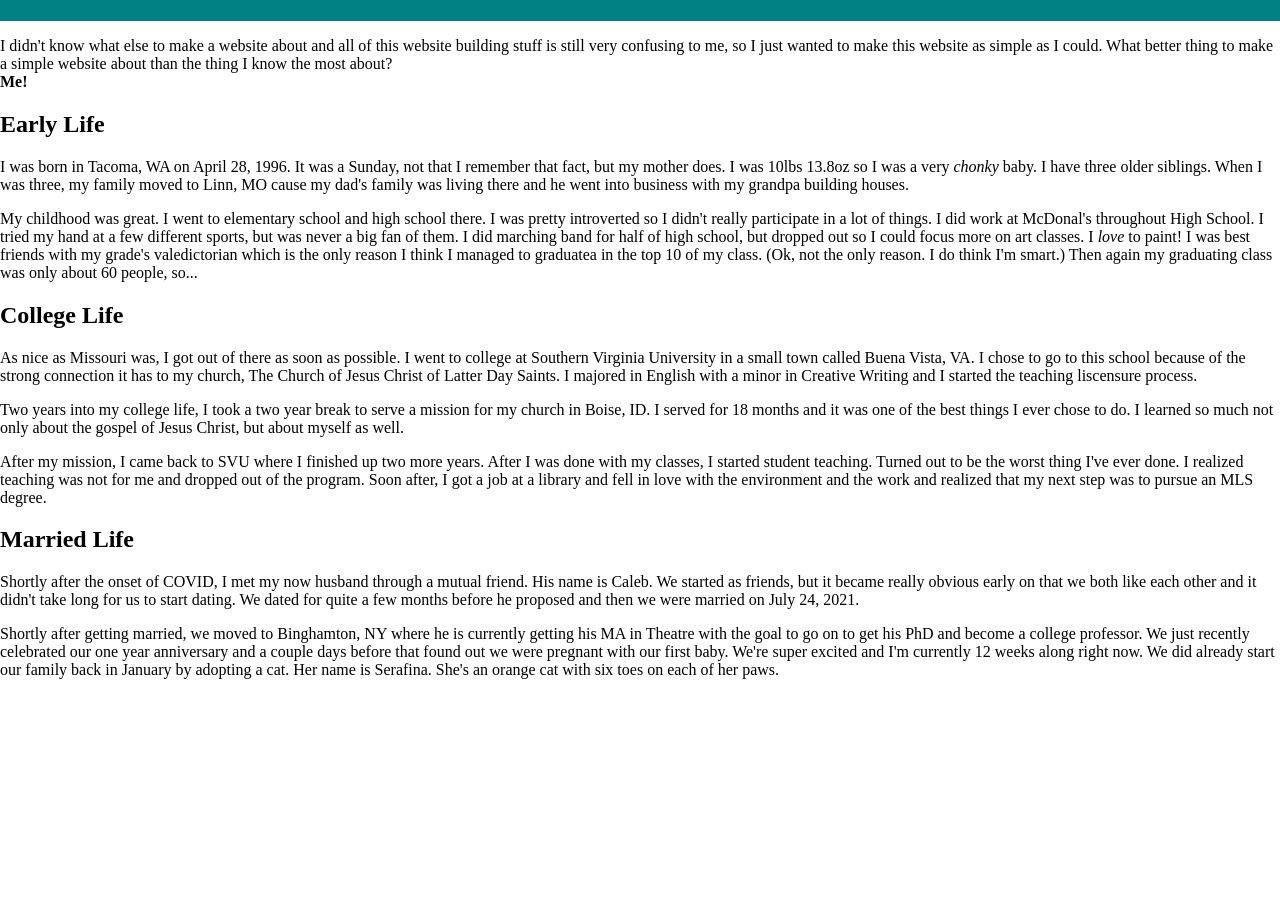
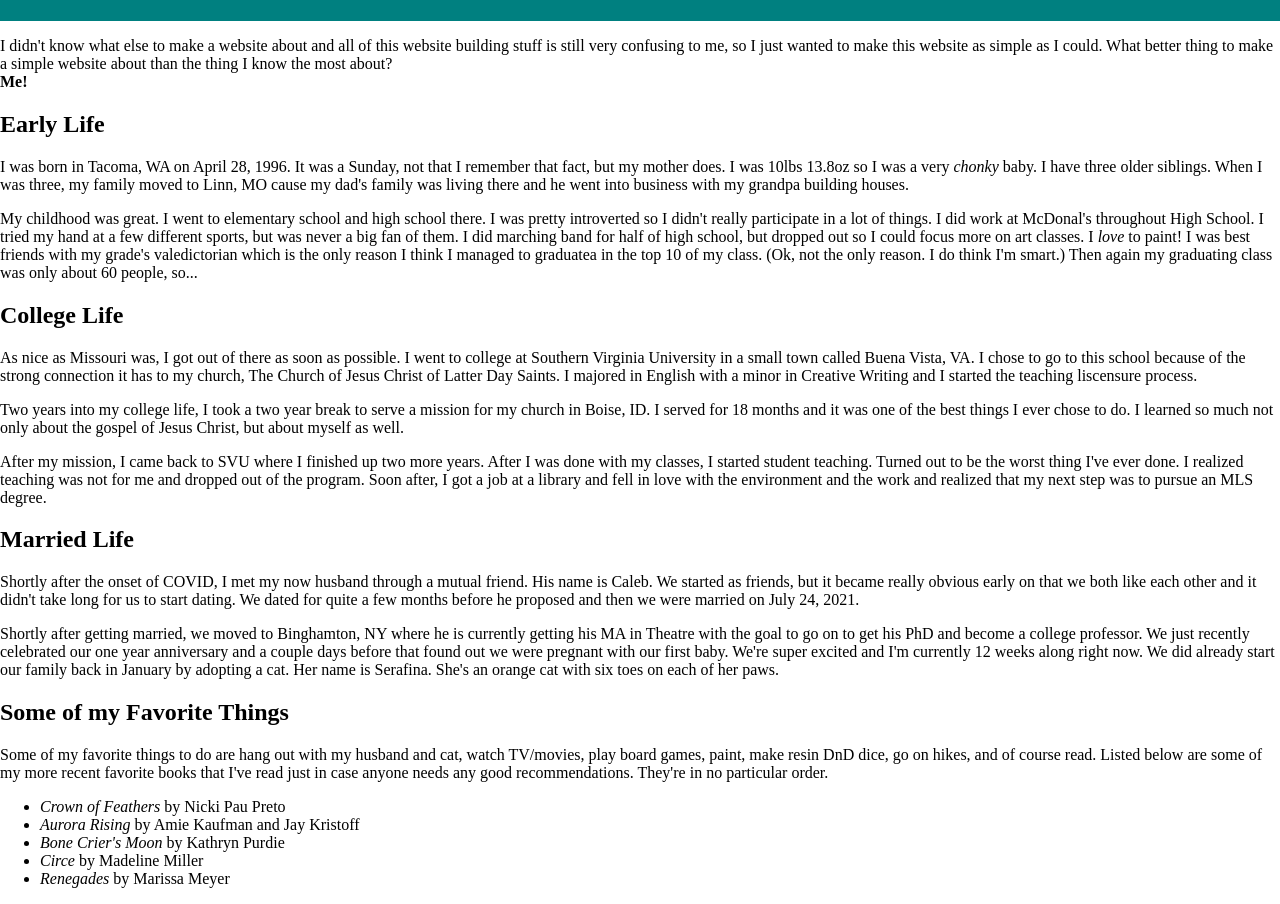
Before and after one commit to cc-drans/First-Website-About-Me, a plain HTML site: page index.html in a window 1280 px wide. Shown: the part 99-1003 px from the top of the page. Before the commit the page ends 800 px from the top, so only its background shows below. Drawn offline with Linux system fonts and the light colour scheme.

Commit message:
Update index.html

```diff
--- a/index.html
+++ b/index.html
@@ -75,5 +75,21 @@ reason. I do think I'm smart.) Then again my graduating class was only about
         cat. Her name is Serafina. She's an orange cat with six toes on each of
         her paws.
     </p>
+    <h2>Some of my Favorite Things</h2>
+    <body>
+        <p>Some of my favorite things to do are hang out with my husband and cat,
+            watch TV/movies, play board games, paint, make resin DnD dice, go on hikes,
+            and of course read. Listed below are some of my more recent favorite books
+            that I've read just in case anyone needs any good recommendations. They're
+            in no particular order.
+        <ul>
+            <li><em>Crown of Feathers</em> by Nicki Pau Preto</li>
+            <li><em>Aurora Rising</em> by Amie Kaufman and Jay Kristoff</li>
+            <li><em>Bone Crier's Moon</em> by Kathryn Purdie</li>
+            <li><em>Circe</em> by Madeline Miller</li>
+            <li><em>Renegades</em> by Marissa Meyer</li>
+        </ul>
+        </p>
+    </body>
 </body>
 </html>
```
